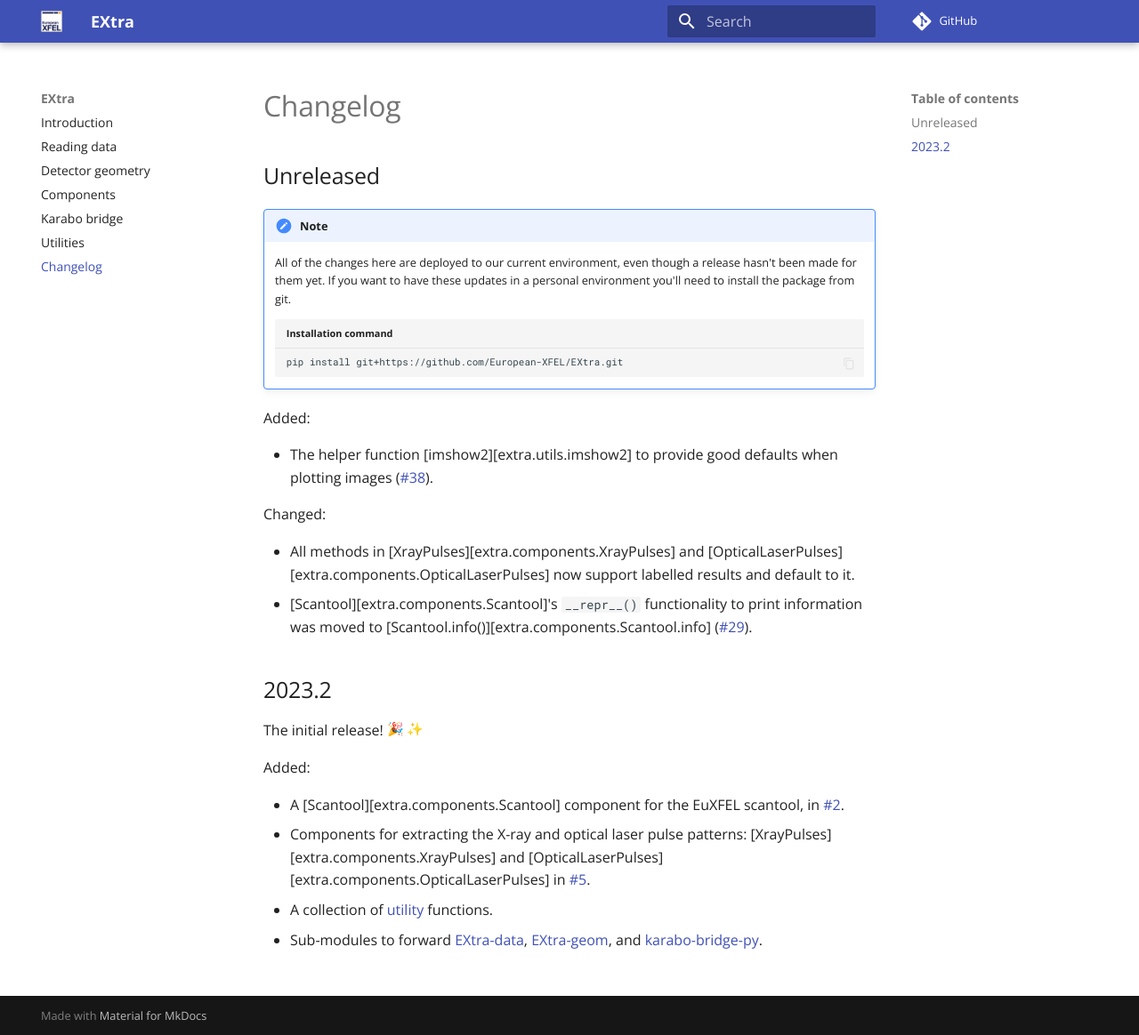
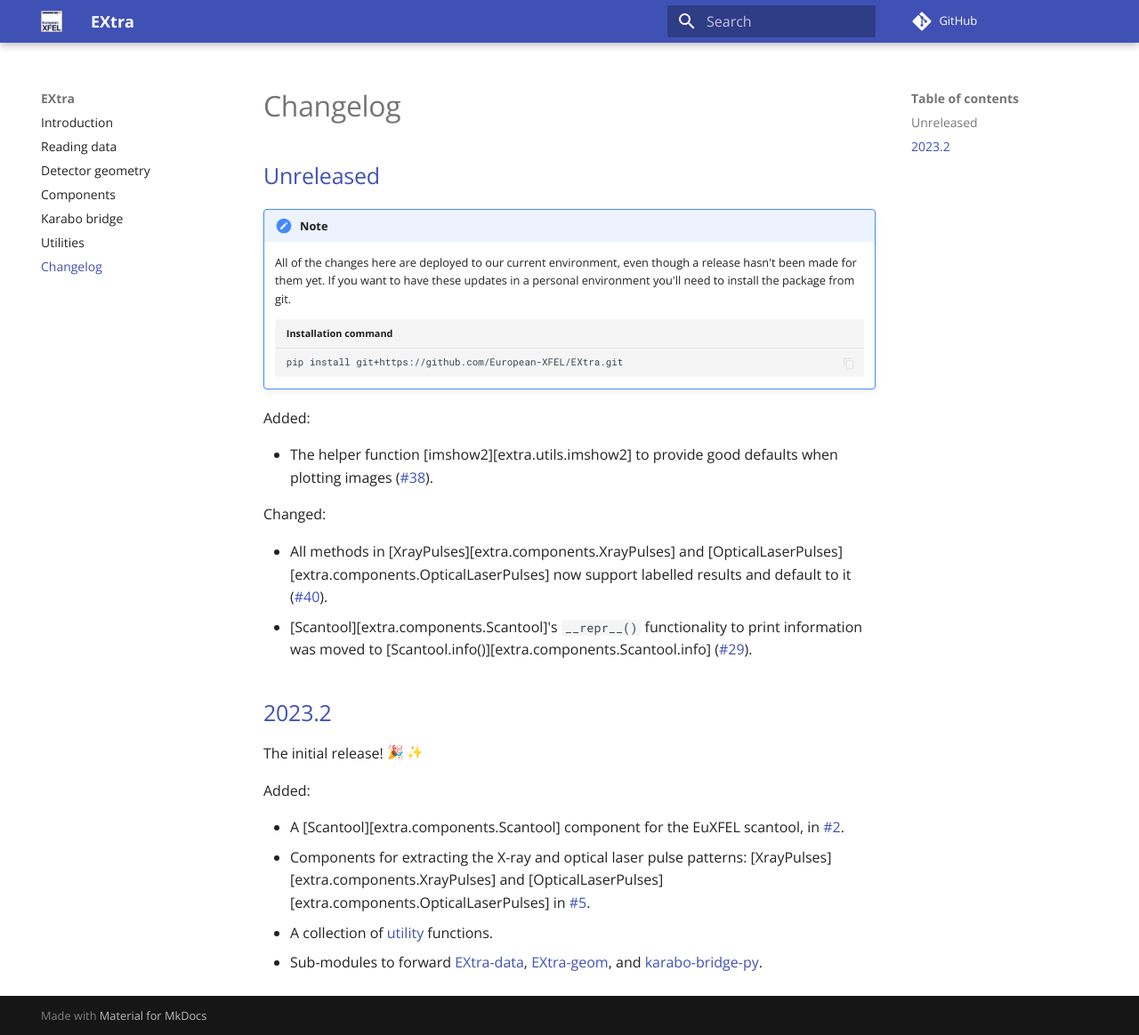
Before and after one commit to European-XFEL/EXtra, an MkDocs documentation site: the page built from docs/changelog.md, in a window 1280 px wide and 1164 px high. Shown: the whole window at 89% size. Built offline with MkDocs 1.6.1 and Material for MkDocs 9.7.7, drawn with Linux system fonts in a browser that asks for light colours; emoji names are drawn with the system emoji font; comment, search, counter and statistics services are not loaded.

Commit message:
Add tag/diff links to the changelog
This makes it easier to see exactly what changes occurred in between
releases. Also added a link to #40 in its changelog entry.

```diff
--- a/docs/changelog.md
+++ b/docs/changelog.md
@@ -1,8 +1,11 @@
-<!-- Let's try to follow the naming guidelines here: https://keepachangelog.com/en/1.0.0/#how -->
+<!-- Let's try to follow the naming guidelines here: https://keepachangelog.com/en/1.0.0/#how. -->
+
+<!-- Note: before making a new release make sure to update the 'Unreleased' link at -->
+<!-- the bottom to compare to the new version. -->
 
 # Changelog
 
-## Unreleased
+## [Unreleased]
 
 !!! note
     All of the changes here are deployed to our current environment, even though
@@ -22,12 +25,12 @@
 
 - All methods in [XrayPulses][extra.components.XrayPulses] and
   [OpticalLaserPulses][extra.components.OpticalLaserPulses] now support labelled results
-  and default to it.
+  and default to it (!40).
 - [Scantool][extra.components.Scantool]'s `__repr__()` functionality to print
   information was moved to [Scantool.info()][extra.components.Scantool.info]
   (!29).
 
-## 2023.2
+## [2023.2]
 The initial release! :tada: :sparkles:
 
 Added:
```
Also changed, not shown: other parts of docs/changelog.md (+4 -0 lines).
